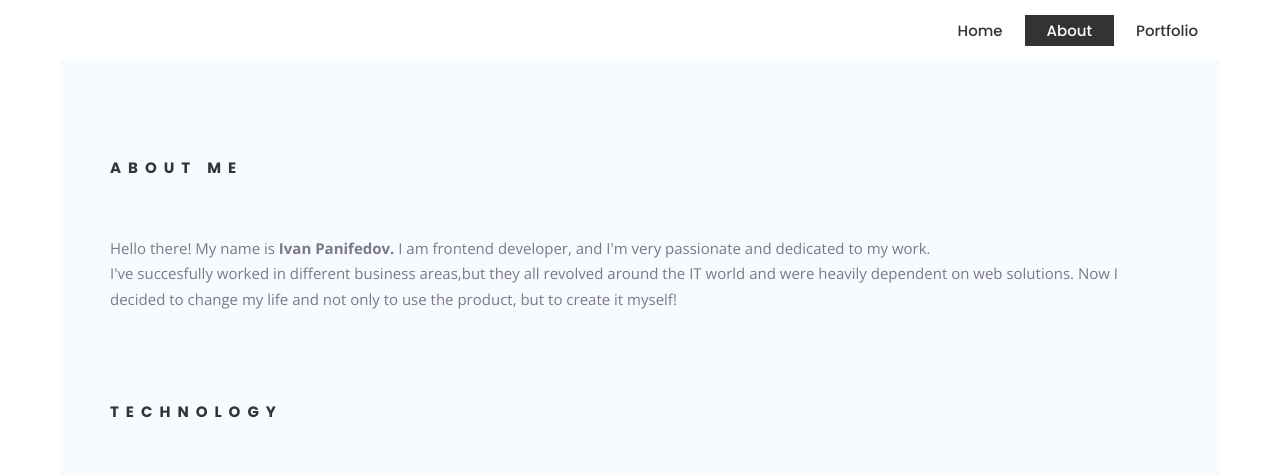
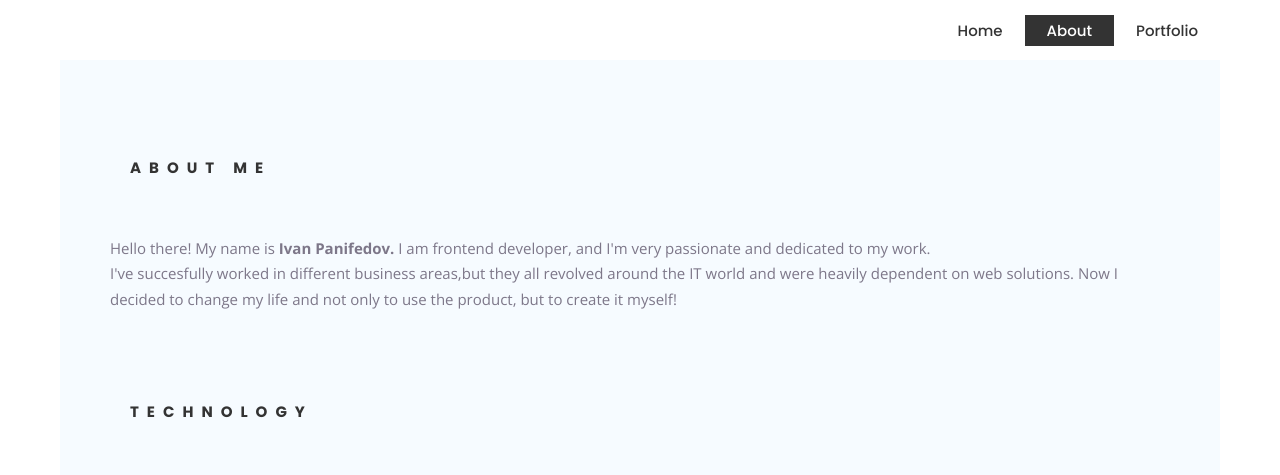
Before and after one commit to panifedov/Panifedov-HomePage_v1, a plain HTML site: page index.html in a window 1280 px wide. Both pictures are taken after a click on the link "About". Shown: the top 475 px of the page. Drawn offline with nearby package versions, Linux system fonts and the light colour scheme; no server answers; a web font is replaced by a local one.

Commit message:
portfolio 1600px span

```diff
--- a/assets/css/style.css
+++ b/assets/css/style.css
@@ -2427,7 +2427,7 @@ h6 { font-size: 16px; }
 	.panifedov_tm_mainpart .author_image{width: 35%;}
 	.panifedov_tm_mainpart .main_content{width: 100%;}
 	.panifedov_tm_section .section_inner:before{width: 50px;}
-	.panifedov_tm_title span{letter-spacing: 7px;}
+	.panifedov_tm_title span{ position: relative; left: 20px;}
 	.panifedov_tm_title span:after{margin-left: 25px;}
 	.panifedov_tm_header{height: 60px;line-height: 60px;padding: 0px 60px;}
 	.panifedov_tm_footer{height: 60px;line-height: 60px;padding: 0px 60px;}
```
